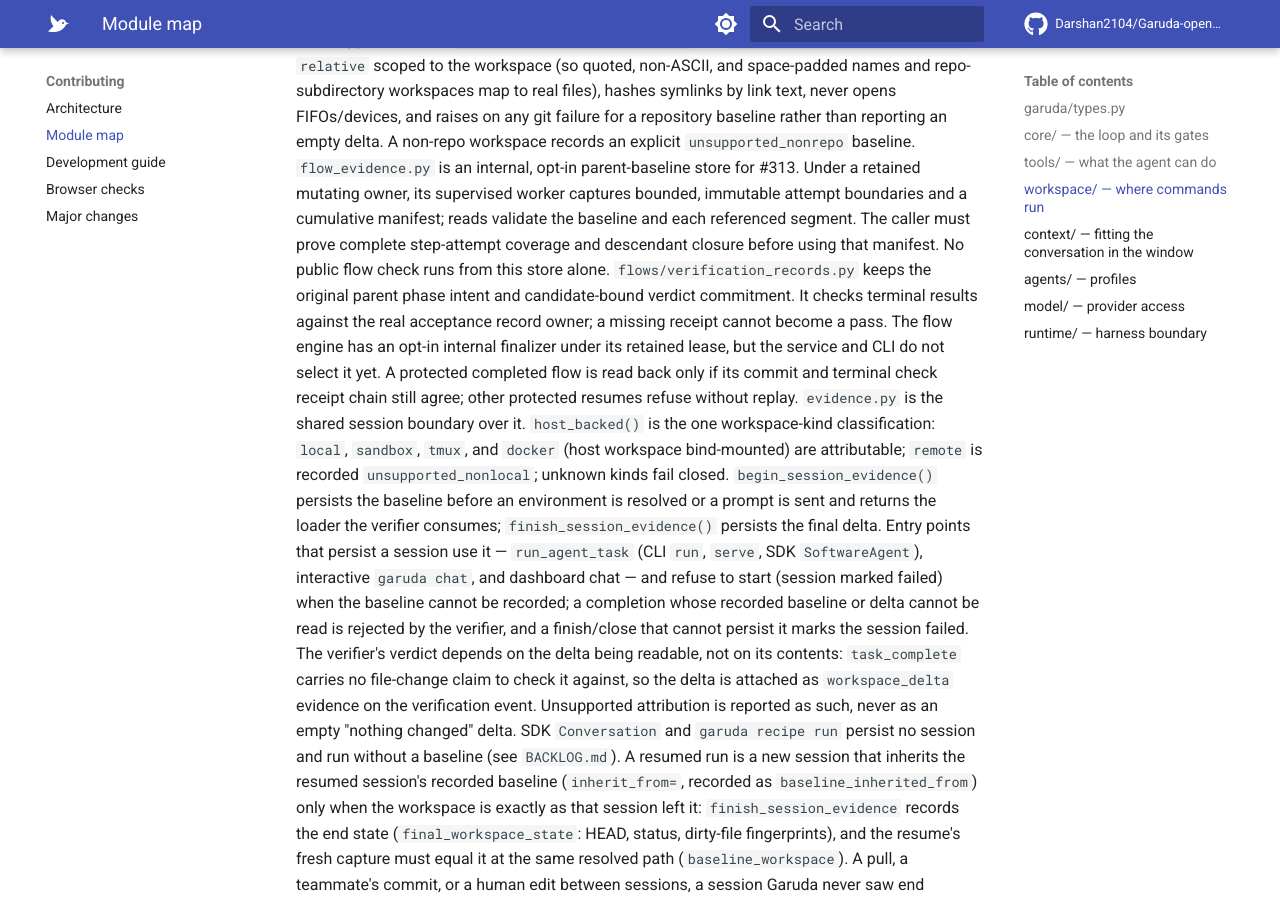
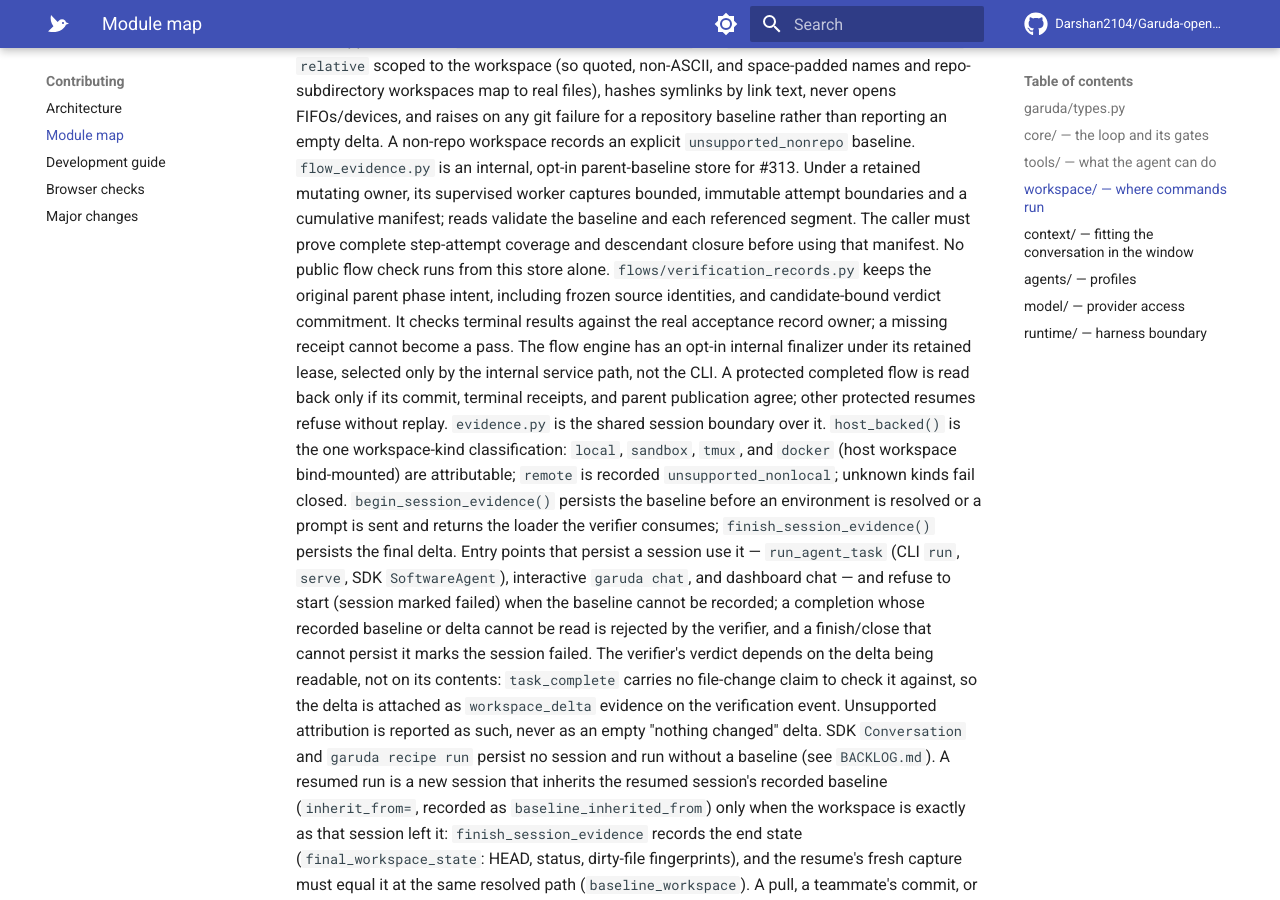
Before and after one commit to Darshan2104/Garuda-openagent, an MkDocs documentation site: the page built from docs/MODULES.md, in a window 1280 px wide and 900 px high, scrolled down 4652 px. Built offline with MkDocs 1.6.1 and Material for MkDocs 9.7.7, drawn with Linux system fonts in a browser that asks for light colours; comment, search, counter and statistics services are not loaded.

Commit message:
Retain frozen source identities in flow verification phase

```diff
--- a/docs/MODULES.md
+++ b/docs/MODULES.md
@@ -141,13 +141,14 @@ attempt boundaries and a cumulative manifest; reads validate the baseline and
 each referenced segment. The caller must prove complete step-attempt coverage
 and descendant closure before using that manifest. No public flow check runs
 from this store alone.
-`flows/verification_records.py` keeps the original parent phase intent and
-candidate-bound verdict commitment. It checks terminal results against the
-real acceptance record owner; a missing receipt cannot become a pass. The
-flow engine has an opt-in internal finalizer under its retained lease, but
-the service and CLI do not select it yet. A protected completed flow is read
-back only if its commit and terminal check receipt chain still agree; other
-protected resumes refuse without replay.
+`flows/verification_records.py` keeps the original parent phase intent,
+including frozen source identities, and candidate-bound verdict commitment.
+It checks terminal results against the real acceptance record owner; a missing
+receipt cannot become a pass. The flow engine has an opt-in internal finalizer
+under its retained lease, selected only by the internal service path, not the
+CLI. A protected completed flow is read back only if its commit, terminal
+receipts, and parent publication agree; other protected resumes refuse without
+replay.
 `evidence.py` is the shared session boundary over it. `host_backed()` is the one
 workspace-kind classification: `local`, `sandbox`, `tmux`, and `docker` (host
 workspace bind-mounted) are attributable; `remote` is recorded
```
Also changed, not shown: docs/ARCHITECTURE.md (+6 -5 lines), docs/plans/2026-10-12-owned-flow-verification-implementation.md (+4 -3 lines), 2 other files.
